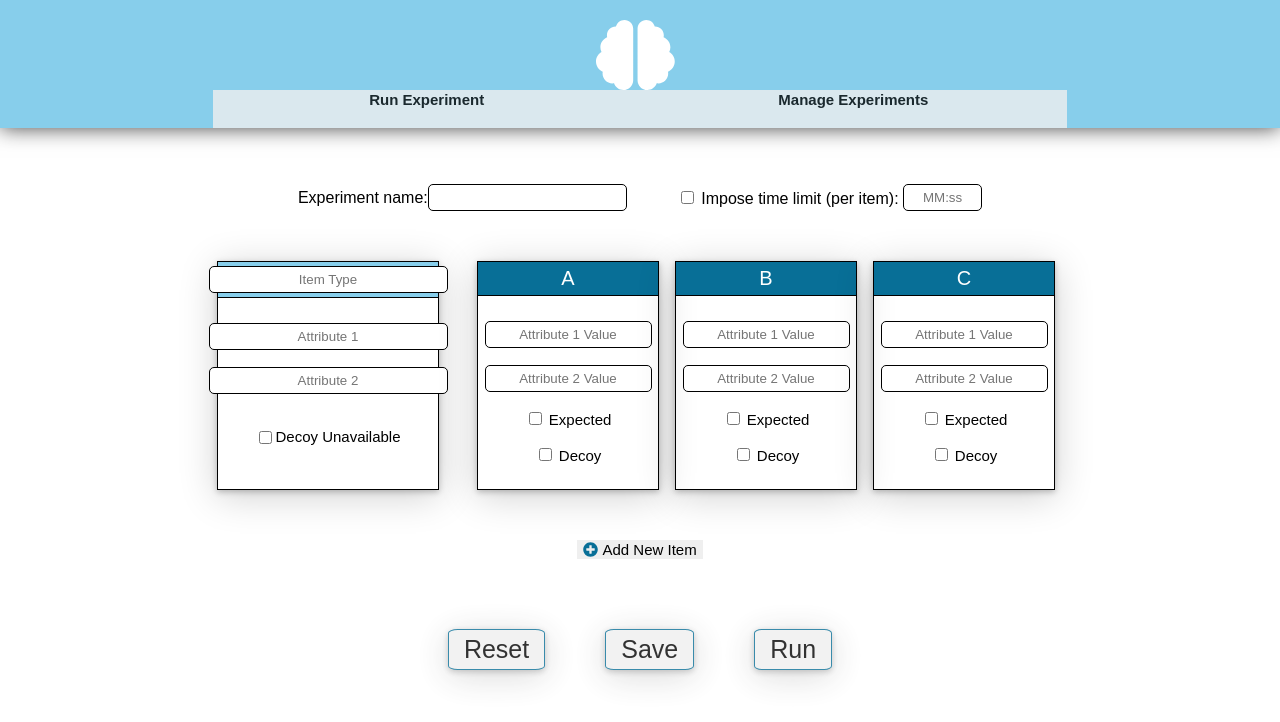
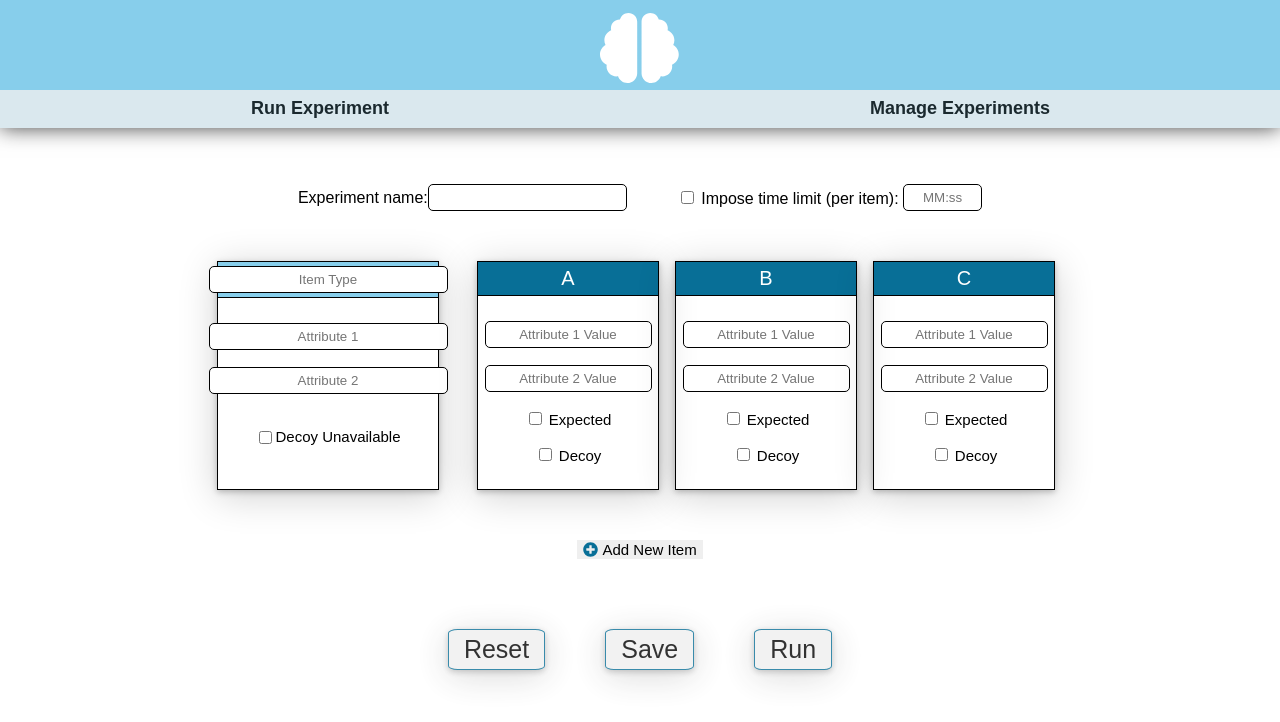
Before and after one commit to nerad25/Context-Experiment, an Angular app: page /create in a window 1280 px wide. Shown: the top 722 px of the page. Built offline with nearby package versions, Linux system fonts and the light colour scheme.

Commit message:
changed header buttons to appropriate size and centered logo

```diff
--- a/src/app/landing/landing.page.html
+++ b/src/app/landing/landing.page.html
@@ -2,8 +2,8 @@
 <div class="container">
     <div class="header">
 
-        <div class="header__logo-container" style="display: flex; align-items: center; padding: 20px;">
-            <fa-icon [icon]='faBrain' style="color: white; display: flex; justify-content: center; align-items: center; height: 67%; font-size: 70px; margin-right: 10px;"></fa-icon>
+        <div class="header__logo-container" style="padding-top: 1%;">
+            <fa-icon [icon]='faBrain' style="color: white; display: flex; justify-content: center; align-items: center; height: 67%; font-size: 70px; padding-right: 2px;"></fa-icon>
         </div>
         <div class="buttons__container">
             <button routerLink="/experiment" routerLinkActive="button-active" (click)="onTabClick('experiment')">Run Experiment</button>
--- a/src/app/landing/landing.page.scss
+++ b/src/app/landing/landing.page.scss
@@ -41,20 +41,21 @@
             left: 0;
             bottom: 0;
             right: 0;
-            align-items: flex-end;
+            // align-items: flex-end;
             justify-content: center;
             height: 30%;
             button {
-                font-size: 15px;
+                font-size: 18px;
                 display: flex;
                 justify-content: center;
-                width: calc(100% / 3);
-                text-align: center;
+                align-items: center;
+                width: calc(100% / 2);
+                // text-align: center;
                 height: 100%;
-                font-weight: bolder;
+                font-weight: bold;
                 opacity: 0.8;
-                text-align: center;
-                float: left;
+                // text-align: center;
+                // float: left;
                 border: none;
                 outline: none;
             }
```
